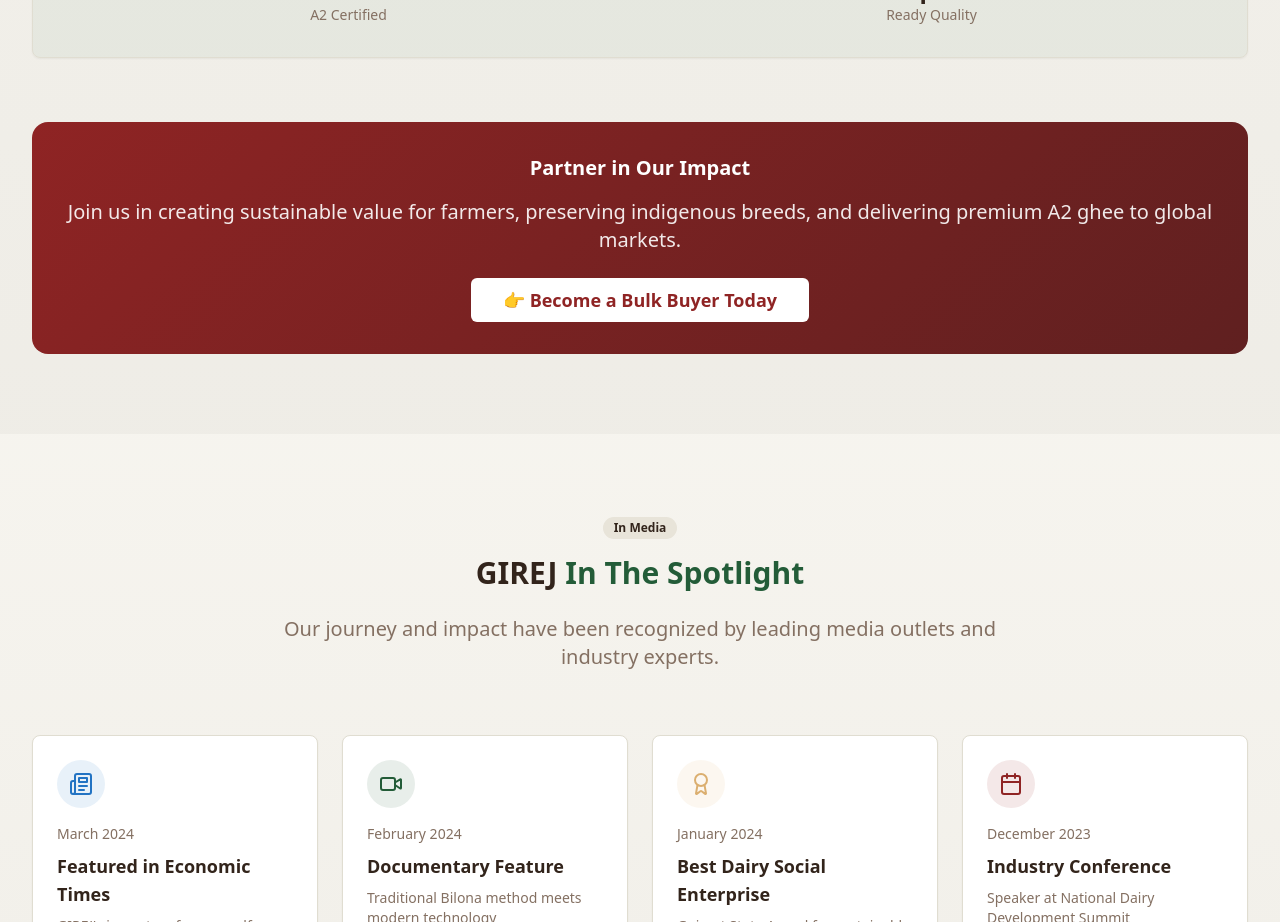
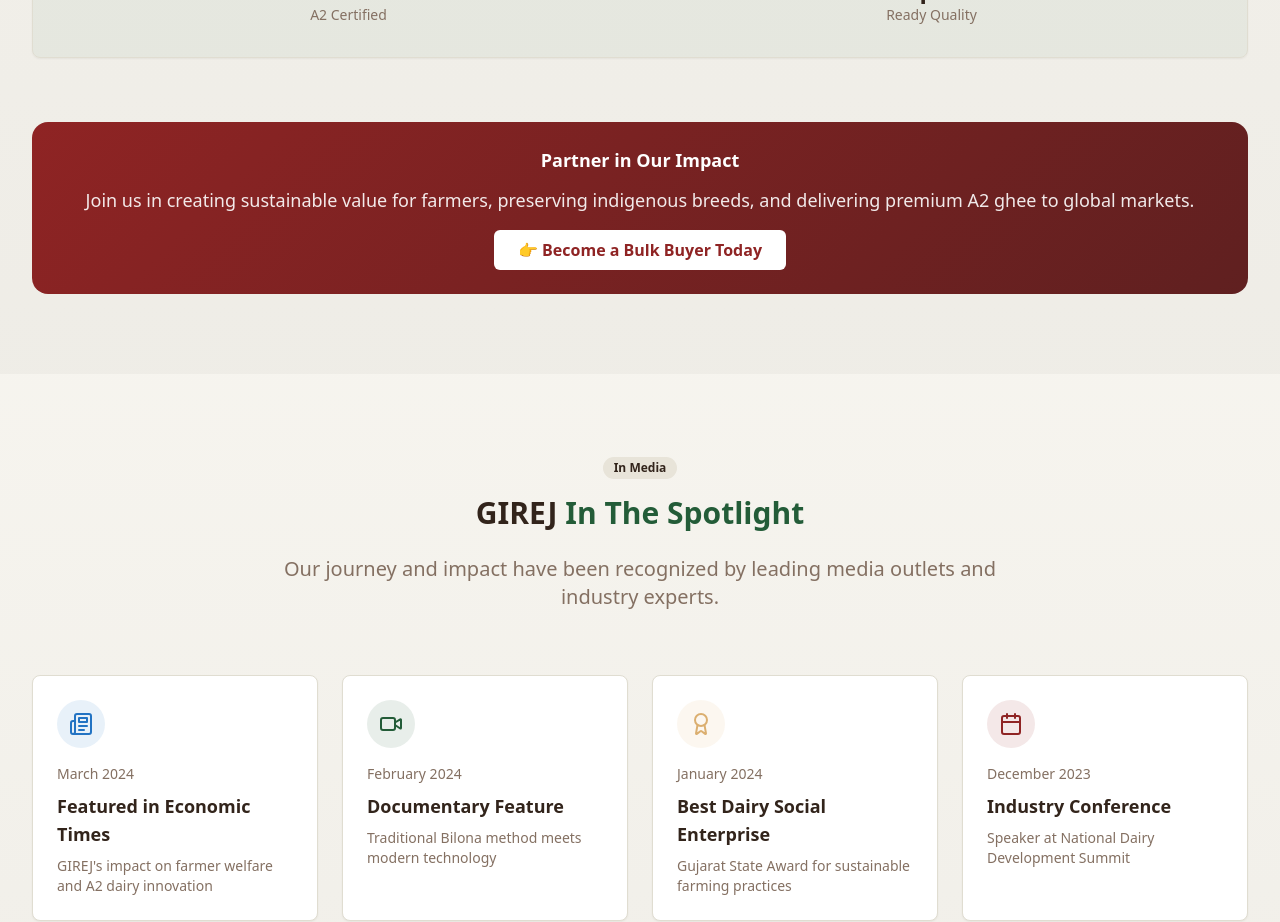
Before and after one commit to krishinaturals-eng/gir-a2-source, a React (Vite) app: page / in a window 1280 px wide. Shown: the part 6320-7242 px from the top of the page. Built offline with nearby package versions, Linux system fonts and the light colour scheme.

Commit message:
Decrease partner size
Reduced the size of the partner elements within the impact section.

```diff
--- a/src/components/ImpactSection.tsx
+++ b/src/components/ImpactSection.tsx
@@ -162,14 +162,14 @@ const ImpactSection = () => {
         </div>
 
         {/* Call to Action */}
-        <div className="bg-gradient-hero text-white rounded-2xl p-8 text-center">
-          <h3 className="text-xl font-semibold mb-4">Partner in Our Impact</h3>
-          <p className="text-xl mb-6 text-white/90">
+        <div className="bg-gradient-hero text-white rounded-2xl p-6 text-center">
+          <h3 className="text-lg font-semibold mb-3">Partner in Our Impact</h3>
+          <p className="text-lg mb-4 text-white/90">
             Join us in creating sustainable value for farmers, preserving indigenous breeds, and delivering premium A2 ghee to global markets.
           </p>
           <Button
-            size="lg"
-            className="bg-white text-girej-red hover:bg-white/90 font-semibold py-4 px-8 text-lg"
+            size="default"
+            className="bg-white text-girej-red hover:bg-white/90 font-semibold py-3 px-6 text-base"
           >
             👉 Become a Bulk Buyer Today
           </Button>
```
